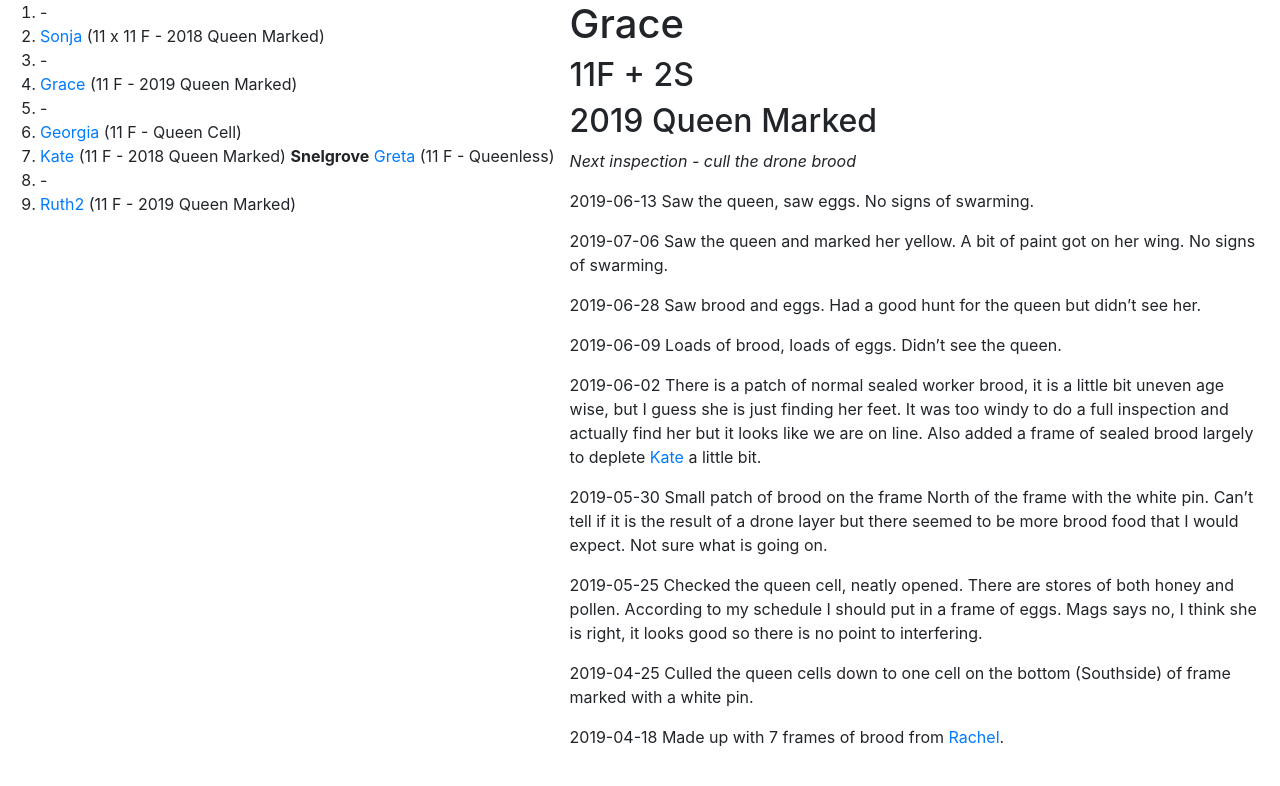
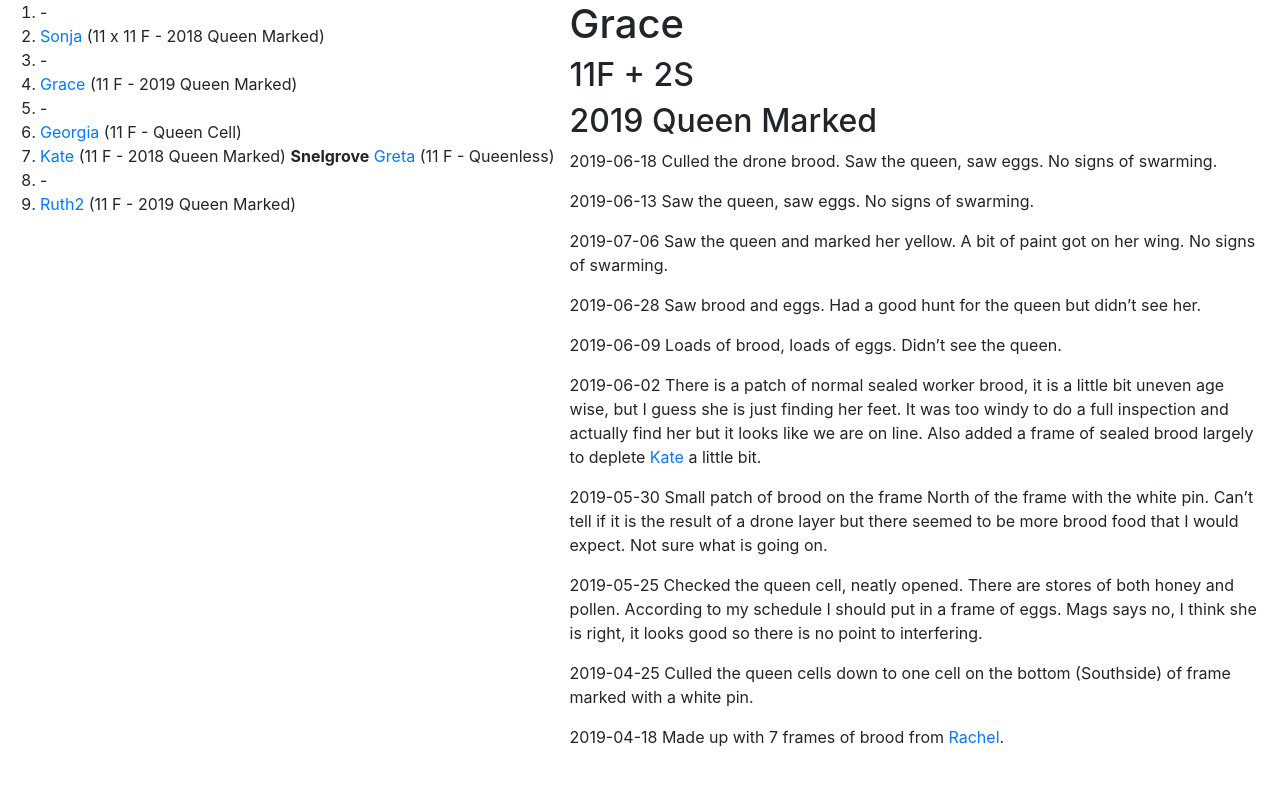
Before and after one commit to joejcollins/rhapsody-angel, a Jekyll site: the page built from queens/grace.md, in a window 1280 px wide. Shown: the top 786 px of the page. Built offline with Jekyll 4.4.1, drawn with Linux system fonts in a browser that asks for light colours; our own code applies the rules of GitHub Pages for plain Markdown files.

Commit message:
Inpection

```diff
--- a/queens/grace.md
+++ b/queens/grace.md
@@ -2,7 +2,7 @@
 ## 11F + 2S
 ## 2019 Queen Marked
 
-*Next inspection - cull the drone brood*
+2019-06-18 Culled the drone brood. Saw the queen, saw eggs.  No signs of swarming.
 
 2019-06-13 Saw the queen, saw eggs.  No signs of swarming.
 
```
Also changed, not shown: queens/kate.md (+1 -1 lines), queens/sonja.md (+2 -0 lines).
